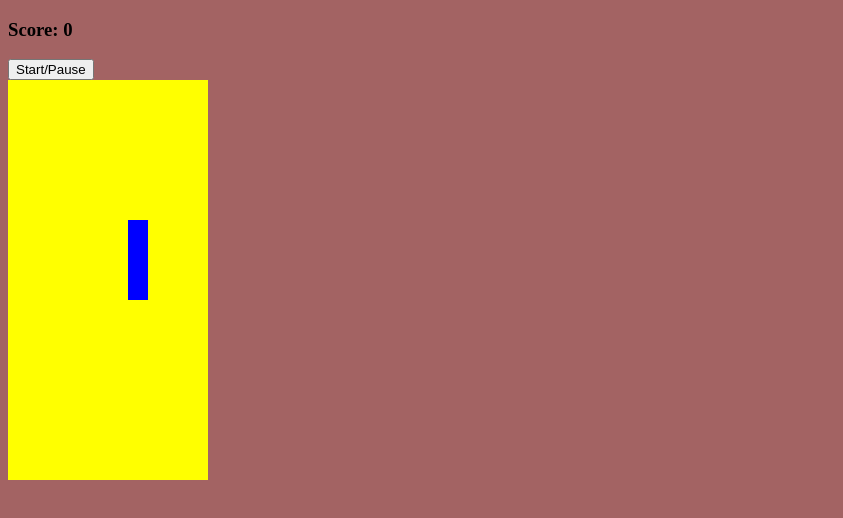
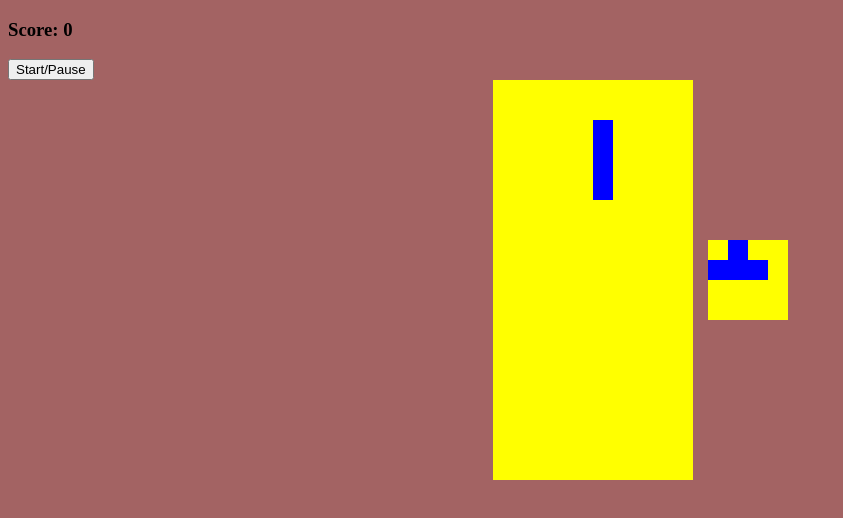
Before and after one commit to igorsouza-dev/tetris-js, a plain HTML site: page index.html in a window 1280 px wide. Both pictures are taken after a click on the button "Start/Pause". Shown: the whole page, without its empty margins (0-843 px from the left). Drawn offline with Linux system fonts and the light colour scheme.

Commit message:
Add start/pause function. Add mini grid for next tetriminoes

```diff
--- a/app.js
+++ b/app.js
@@ -4,7 +4,7 @@ function createGridDivs() {
 
   let i = 0;
   let array = [];
-  while (i < 199) {
+  while (i < 200) {
     array.push(grid.appendChild(document.createElement('div')));
     i++;
   }
@@ -17,12 +17,21 @@ function createGridDivs() {
   }
   return array;
 }
+function createMiniGrid() {
+  let grid = document.querySelector('.mini-grid');
+  let i = 0;
+  while (i < 16) {
+    grid.appendChild(document.createElement('div'));
+    i++;
+  }
+}
 document.addEventListener('DOMContentLoaded', () => {
   let squares = createGridDivs();
-
-  const ScoreDisplay = document.querySelector('#score');
-  const StartButton = document.querySelector('.start-button');
-
+  createMiniGrid();
+  let nextRandom = 0;
+  const scoreDisplay = document.querySelector('#score');
+  const startButton = document.querySelector('.start-button');
+  let timerId;
   const width = 10;
 
   const lTetromino = [
@@ -72,6 +81,28 @@ document.addEventListener('DOMContentLoaded', () => {
   let currentRotation = 0;
   let random = Math.floor(Math.random() * tetrominoes.length);
   let current = tetrominoes[random][currentRotation];
+  //show up-next tetromino in mini-grid display
+  const displaySquares = document.querySelectorAll('.mini-grid div');
+  const displayWidth = 4;
+  const displayIndex = 0;
+
+  //the Tetrominos without rotations
+  const upNextTetrominoes = [
+    [1, displayWidth + 1, displayWidth * 2 + 1, 2], //lTetromino
+    [0, displayWidth, displayWidth + 1, displayWidth * 2 + 1], //zTetromino
+    [1, displayWidth, displayWidth + 1, displayWidth + 2], //tTetromino
+    [0, 1, displayWidth, displayWidth + 1], //oTetromino
+    [1, displayWidth + 1, displayWidth * 2 + 1, displayWidth * 3 + 1], //iTetromino
+  ];
+
+  function displayShape() {
+    displaySquares.forEach((square) => {
+      square.classList.remove('tetromino');
+    });
+    upNextTetrominoes[nextRandom].forEach((index) => {
+      displaySquares[displayIndex + index].classList.add('tetromino');
+    });
+  }
 
   function draw() {
     current.forEach((index) => {
@@ -93,10 +124,12 @@ document.addEventListener('DOMContentLoaded', () => {
       current.forEach((index) =>
         squares[currentPosition + index].classList.add('taken')
       );
-      random = Math.floor(Math.random() * tetrominoes.length);
+      random = nextRandom;
+      nextRandom = Math.floor(Math.random() * tetrominoes.length);
       current = tetrominoes[random][currentRotation];
       currentPosition = 4;
       draw();
+      displayShape();
     }
   }
   function moveDown() {
@@ -108,7 +141,7 @@ document.addEventListener('DOMContentLoaded', () => {
   function moveLeft() {
     undraw();
     const isAtLeftEdge = current.some(
-      (index) => (currentPosition + index + 1) % width === 0
+      (index) => (currentPosition + index) % width === 0
     );
 
     if (!isAtLeftEdge) currentPosition -= 1;
@@ -125,7 +158,7 @@ document.addEventListener('DOMContentLoaded', () => {
   function moveRight() {
     undraw();
     const isAtRightEdge = current.some(
-      (index) => (currentPosition + index) % width === width - 2
+      (index) => (currentPosition + index) % width === width - 1
     );
     if (!isAtRightEdge) currentPosition += 1;
     if (
@@ -159,6 +192,15 @@ document.addEventListener('DOMContentLoaded', () => {
   }
 
   document.addEventListener('keyup', control);
-
-  let timerId = setInterval(moveDown, 1000);
+  startButton.addEventListener('click', () => {
+    if (timerId) {
+      clearInterval(timerId);
+      timerId = null;
+    } else {
+      draw();
+      timerId = setInterval(moveDown, 1000);
+      nextRandom = Math.floor(Math.random() * tetrominoes.length);
+      displayShape();
+    }
+  });
 });
--- a/index.html
+++ b/index.html
@@ -12,8 +12,9 @@
     Score: <span id="score">0</span>
   </h3>
   <button type="button" class="start-button">Start/Pause</button>
-  <div class="grid">
-    <div></div>
+  <div class="container">
+    <div class="grid"></div>
+    <div class="mini-grid"></div>
   </div>
 </body>
 </html>
--- a/style.css
+++ b/style.css
@@ -18,3 +18,22 @@ body {
 .tetromino {
   background-color: blue;
 }
+.container {
+  display: flex;
+  flex-direction: row;
+  justify-content: center;
+  align-items: center;
+}
+.mini-grid {
+  width: 80px;
+  height: 80px;
+  margin-left: 15px;
+  display: flex;
+  flex-wrap: wrap;
+  background: yellow;
+}
+
+.mini-grid div {
+  width: 20px;
+  height: 20px;
+}
```
